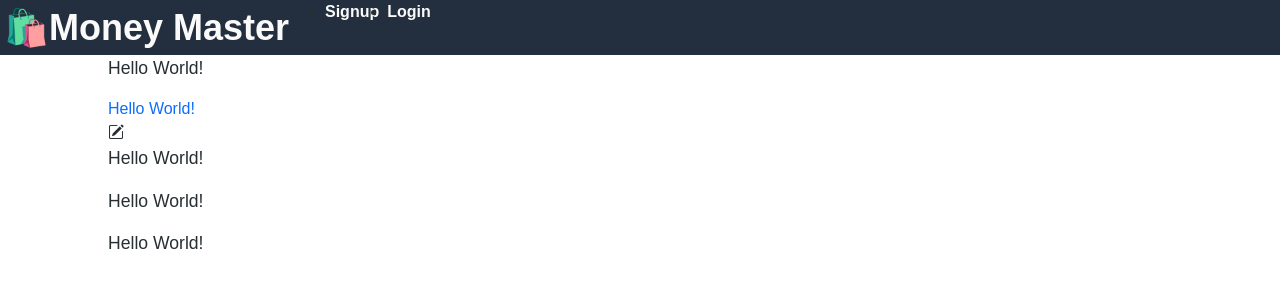
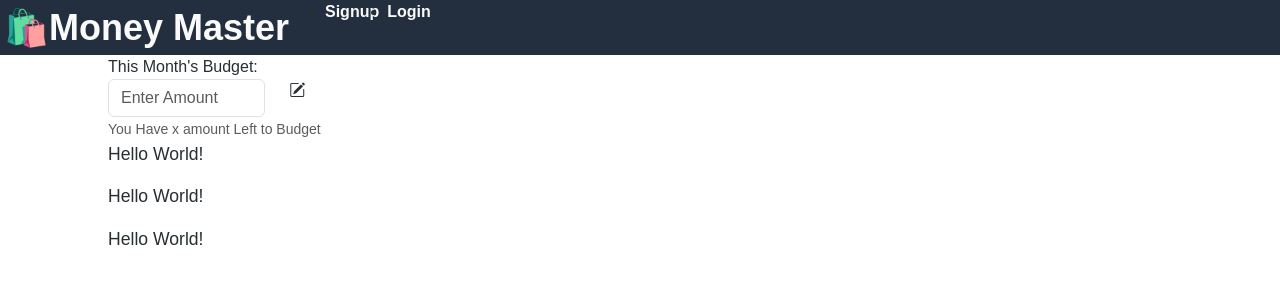
Before and after one commit to austinoler/budget_planner, a React (Vite) app in the folder client/: page / in a window 1280 px wide. Shown: the top 300 px of the page. Built offline with nearby package versions, Linux system fonts and the light colour scheme.

Commit message:
started the form where user can input their budget for the month

```diff
--- a/client/src/components/BudgetTotal/index.jsx
+++ b/client/src/components/BudgetTotal/index.jsx
@@ -1,11 +1,24 @@
 function BudgetTotal() {
+
+  function setTwoPlaceDecimal(event) {
+    this.value = parseFloat(this.value).toFixed(2);
+  };
+
   return (
     <div className="form">
-    <div className="form-Group">
-      <div className="text-primary">Hello World!</div>
-      <i className="bi bi-pencil-square"></i>
+      <div className="form-Group">
+        <label for="budgetInput">This Month's Budget:</label>
+        <div className="row">
+          <span className="col-2">
+            <input type="number" min="0" step="any" onchange="setTwoPlaceDecimal" className="form-control" id="inputBudget" placeholder="Enter Amount"></input>
+          </span>
+          <span className="col-1">
+            <i className="bi bi-pencil-square"></i>
+          </span>
+        </div>
+        <small id="leftToBudget" className="form-text">You Have x amount Left to Budget</small>
+      </div>
     </div>
-  </div>
   );
 };
 
--- a/client/src/pages/Home.jsx
+++ b/client/src/pages/Home.jsx
@@ -21,7 +21,6 @@ import TransactionsTable from "../components/TransactionsTable";
 const Home = () => {
   return (
     <div className="container">
-      <p>Hello World!</p>
       <BudgetTotal/>
       <BudgetTable/>
       <ExpensesForm/>
```
